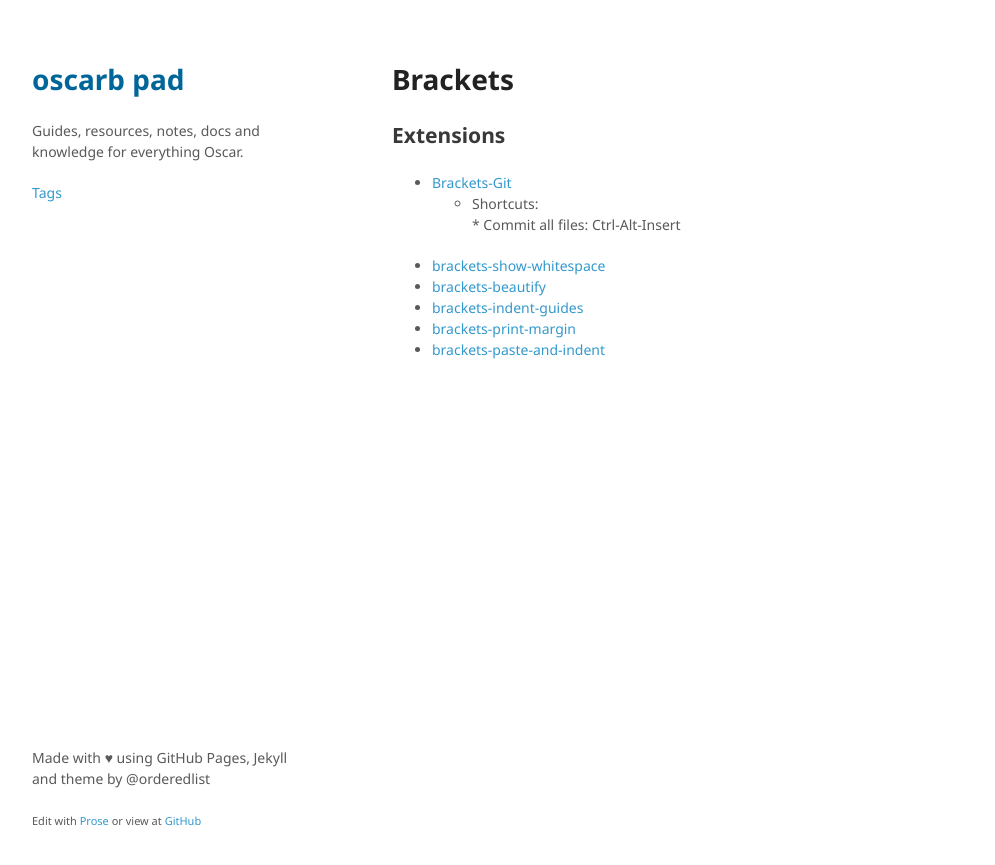
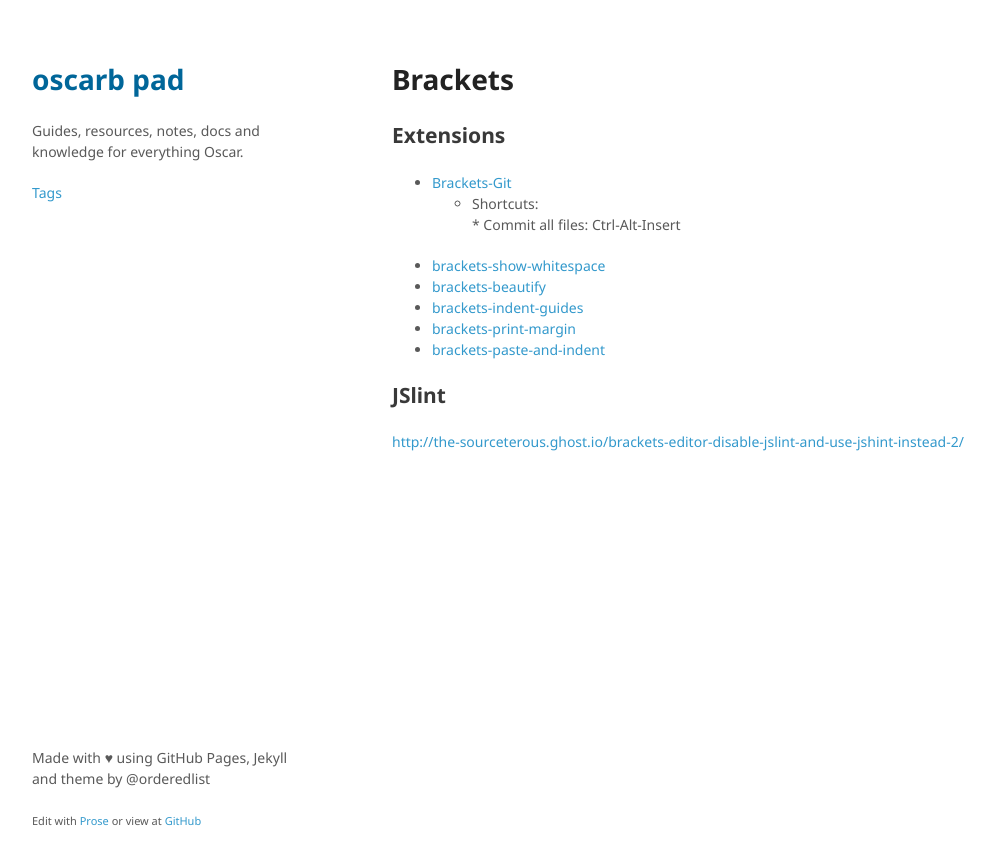
Before and after one commit to oscarb/pad, a Jekyll site: the page built from _docs/brackets.md, in a window 1280 px wide. Shown: the top 865 px of the page, without its empty margins (128-1123 px from the left). Built offline with Jekyll 4.4.1, drawn with Linux system fonts in a browser that asks for light colours; some web fonts are replaced.

Commit message:
Update brackets.md

```diff
--- a/_docs/brackets.md
+++ b/_docs/brackets.md
@@ -17,3 +17,8 @@ published: true
 * [brackets-indent-guides](https://github.com/lkcampbell/brackets-indent-guides)
 * [brackets-print-margin](https://github.com/Hirse/brackets-print-margin)
 * [brackets-paste-and-indent](https://github.com/ahuth/brackets-paste-and-indent)
+
+
+## JSlint
+
+http://the-sourceterous.ghost.io/brackets-editor-disable-jslint-and-use-jshint-instead-2/
```
